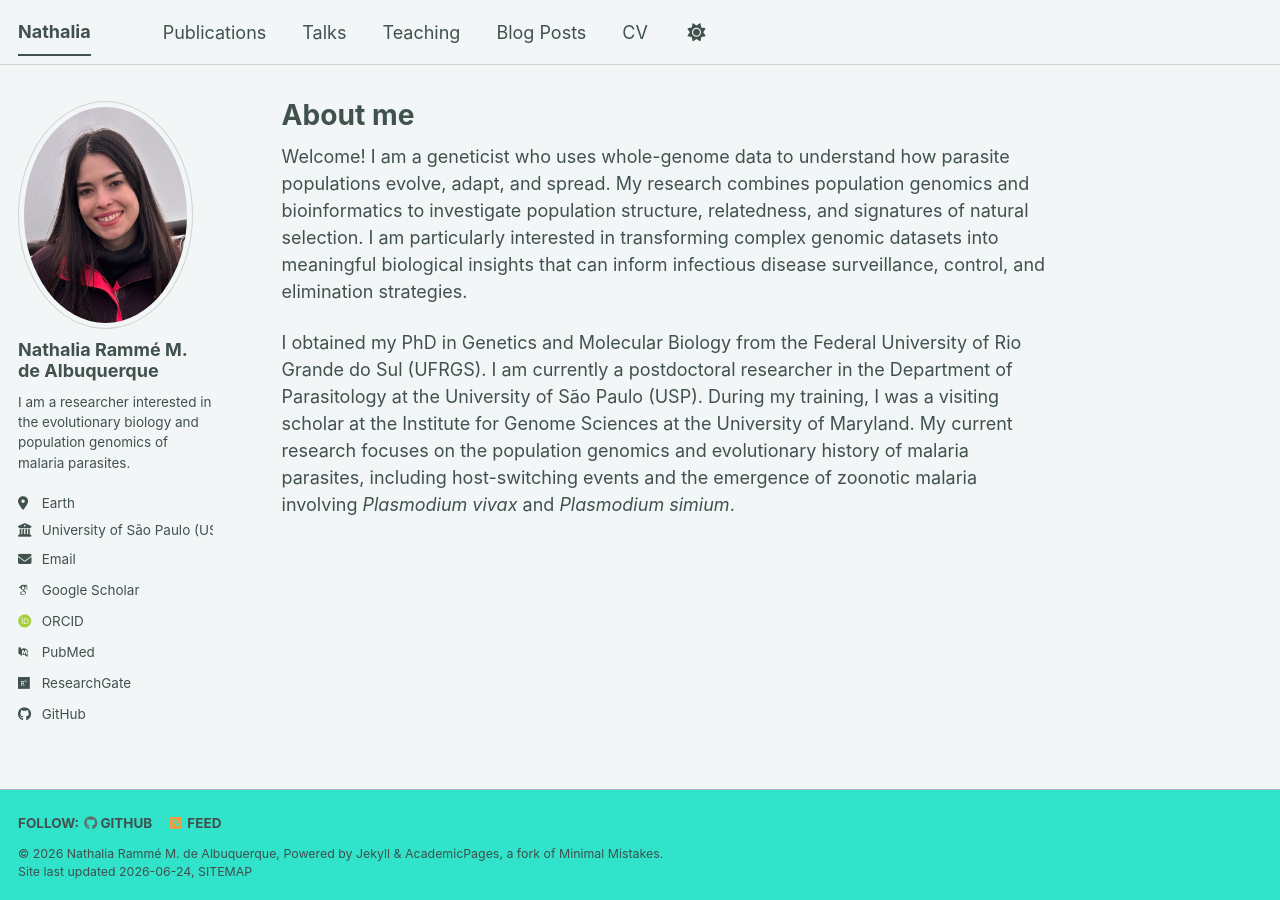
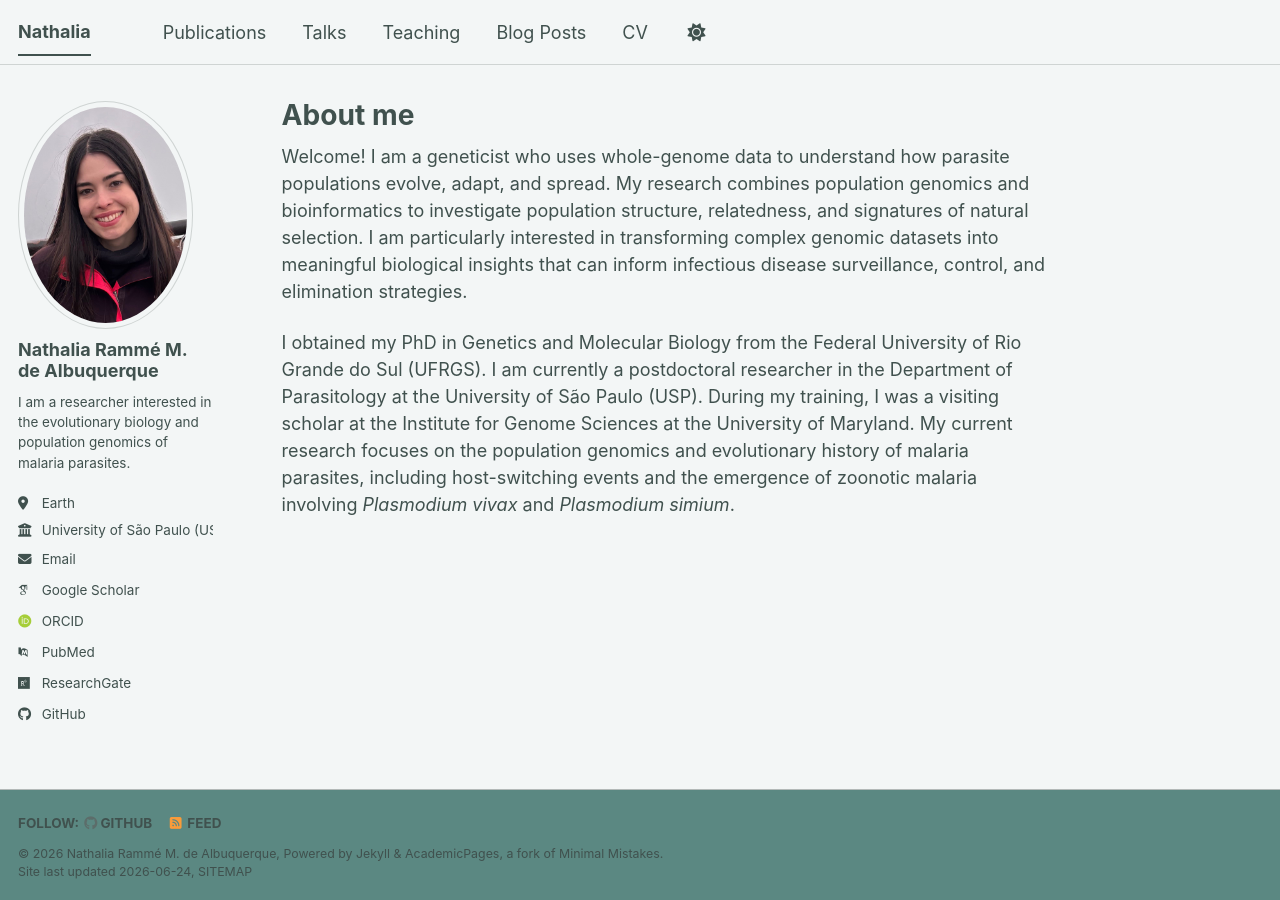
Before and after one commit to nramme/nramme.github.io, a Jekyll site: the page built from _pages/about.md, in a window 1280 px wide. Built offline with Jekyll 4.4.1, drawn with Linux system fonts in a browser that asks for light colours; some web fonts are replaced; a script bundle is joined from its source files by our own code; library files that are not in the unit come from our copies.

Commit message:
Update _mint_light.scss

```diff
--- a/_sass/theme/_mint_light.scss
+++ b/_sass/theme/_mint_light.scss
@@ -15,7 +15,7 @@ $text-muted                : #5c6d6a;
 $link                      : #11999e;
 $link-dark                 : mix(#000, $link, 25%);
 $link-light                : mix(#fff, $link, 25%);
-$footer                    : #30e3ca;
+$footer                    : #5b8882;
 $border                    : mix(#fff, #40514e, 75%);
 $border-dark               : mix(#fff, #40514e, 60%);
 
```
